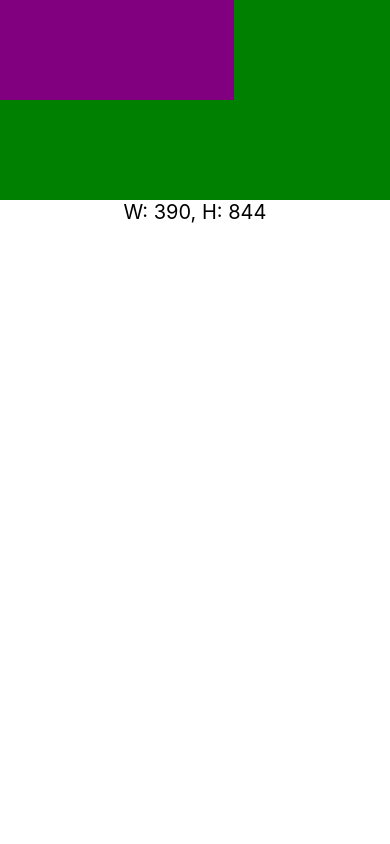
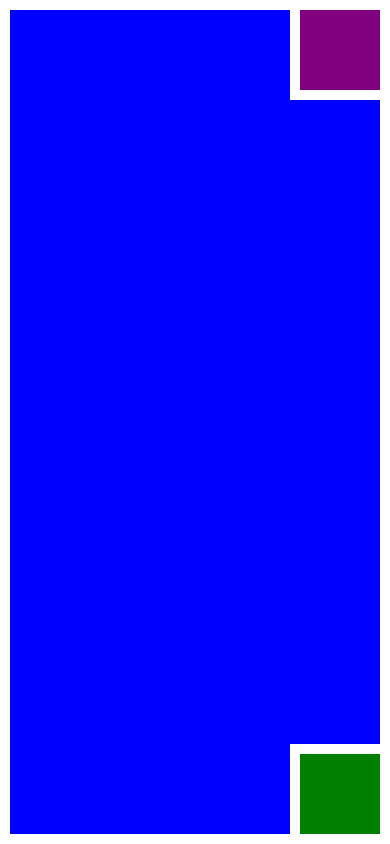
Before and after one commit to psyQore/myfirstapp-reactnative, a React Native app: screen / in a window 390 px wide. Built offline with nearby package versions, Linux system fonts and the light colour scheme.

Commit message:
Se crea ejemplo sobre la posicion relativa y la posicion absoluta

```diff
--- a/App.tsx
+++ b/App.tsx
@@ -1,6 +1,7 @@
 import React from 'react';
 import {SafeAreaView} from 'react-native';
-import DimensionesScreen from './src/screens/DimensionesScreen';
+import PositionScreen from './src/screens/PositionScreen';
+// import DimensionesScreen from './src/screens/DimensionesScreen';
 // import BoxObjectModelScreen from './src/screens/BoxObjectModelScreen';
 // import CounterScreen from './src/screens/CounterScreen'
 // import  HelloWorldScreen  from './src/screens/HelloWorldScreen';
@@ -8,7 +9,7 @@ import DimensionesScreen from './src/screens/DimensionesScreen';
 const App = () => {
   return (
     <SafeAreaView style={{flex: 1}}>
-      <DimensionesScreen/>
+      <PositionScreen/>
     </SafeAreaView>
   );
 };
--- /dev/null
+++ b/src/screens/PositionScreen.tsx
@@ -0,0 +1,62 @@
+import React from 'react';
+import {View, Text, StyleSheet} from 'react-native';
+
+const PositionScreen = () => {
+  const {container, boxMorada, boxGreen, boxBlue} = styles;
+
+  return (
+    <View style={container}>
+      <View style={boxBlue} />
+      <View style={boxMorada} />
+      <View style={boxGreen} />
+
+    </View>
+  );
+};
+
+// Las posiciones son relativas al padre, cada elemento viene en position: relative,
+// Pero se puede cambiar a absoluta para mover a nuestro antojo los elementos
+
+const styles = StyleSheet.create({
+  container: {
+    flex: 1,
+    //height: 400,
+    //width: 400,
+    //justifyContent: 'center',
+    //alignItems:'center',
+    backgroundColor: 'orange',
+  },
+  boxMorada: {
+    width: 100,
+    height: 100,
+    backgroundColor: 'purple',
+    borderWidth: 10,
+    borderColor: 'white',
+    position: 'absolute',
+    top: 0,
+    right:0,
+  },
+  boxGreen: {
+    width: 100,
+    height: 100,
+    backgroundColor: 'green',
+    borderWidth: 10,
+    borderColor: 'white',
+    position: 'absolute',
+    right: 0,
+    bottom: 0,
+  },
+  boxBlue: {
+    //width: 100,
+    //height: 100,
+    backgroundColor: 'blue',
+    borderWidth: 10,
+    borderColor: 'white',
+    position: 'absolute',
+    //left: 0,
+    //bottom: 0
+    ...StyleSheet.absoluteFillObject
+  },
+});
+
+export default PositionScreen;
```
